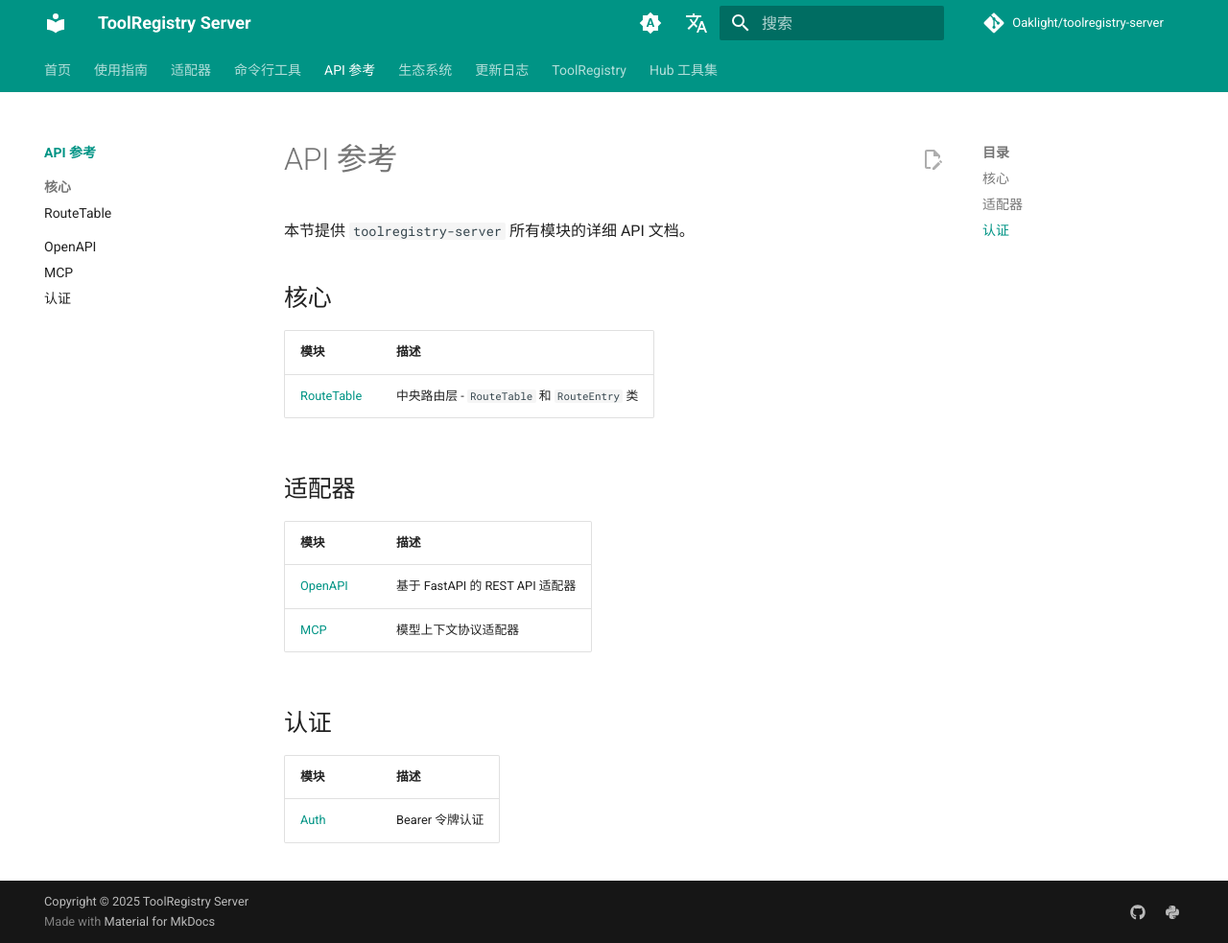
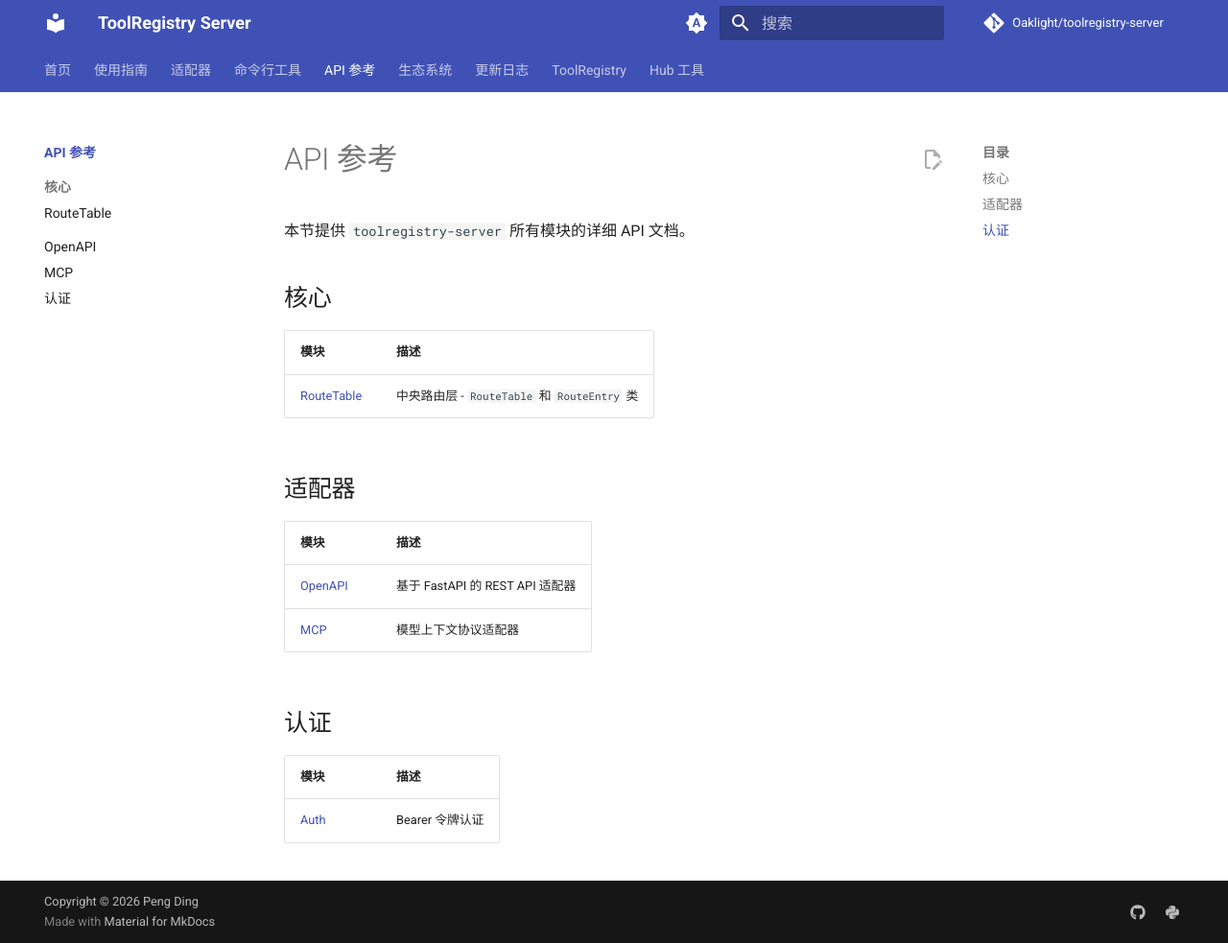
Before and after one commit to Oaklight/toolregistry-server, an MkDocs documentation site: the page built from docs/api/index.md, in a window 1280 px wide and 983 px high. Shown: the whole window at 96% size. Built offline with MkDocs 1.6.1 and Material for MkDocs 9.7.7, drawn with Linux system fonts in a browser that asks for light colours; comment, search, counter and statistics services are not loaded; part of the change alters nothing that is shown.

Commit message:
docs(zh): standardize mkdocs.yml configuration
Unify theme, features, plugins, extensions, metadata, and nav
ordering to be consistent across all ToolRegistry ecosystem projects.

```diff
--- a/mkdocs.yml
+++ b/mkdocs.yml
@@ -1,36 +1,29 @@
 site_name: ToolRegistry Server
-site_description: ToolRegistry 的服务器库 - 提供 OpenAPI 和 MCP 协议适配器，将工具暴露为服务
+site_description: ToolRegistry 的服务器库 - 提供 OpenAPI 和 MCP 协议适配器
 site_author: Peng Ding
-site_url: https://toolregistry-server.readthedocs.io/
-
+site_url: https://toolregistry-server.readthedocs.io/zh/
 repo_name: Oaklight/toolregistry-server
 repo_url: https://github.com/Oaklight/toolregistry-server
+copyright: Copyright &copy; 2026 Peng Ding
 
-# Documentation directory
-docs_dir: docs
-
-# Theme configuration
 theme:
   name: material
+  language: zh
   palette:
     - media: "(prefers-color-scheme)"
       toggle:
         icon: material/brightness-auto
-        name: Switch to light mode
+        name: 切换到浅色模式
     - media: "(prefers-color-scheme: light)"
       scheme: default
-      primary: teal
-      accent: teal
       toggle:
         icon: material/brightness-7
-        name: Switch to dark mode
+        name: 切换到深色模式
     - media: "(prefers-color-scheme: dark)"
       scheme: slate
-      primary: teal
-      accent: teal
       toggle:
         icon: material/brightness-4
-        name: Switch to system preference
+        name: 跟随系统偏好
   features:
     - navigation.tabs
     - navigation.sections
@@ -42,24 +35,51 @@ theme:
     - search.suggest
     - content.code.copy
     - content.action.edit
-  language: zh
 
-# Extra configuration
+plugins:
+  - search:
+      separator: '[\s\-,:!=\[\]()"`/]+|\.(?!\d)|&[lg]t;|(?!\b)(?=[A-Z][a-z])'
+  - mkdocstrings:
+      handlers:
+        python:
+          paths: [src]
+          options:
+            docstring_style: google
+            show_source: true
+            show_root_heading: true
+            show_root_toc_entry: false
+            merge_init_into_class: true
+            separate_signature: true
+            show_signature_annotations: true
+
+markdown_extensions:
+  - admonition
+  - pymdownx.details
+  - pymdownx.superfences:
+      custom_fences:
+        - name: mermaid
+          class: mermaid
+          format: !!python/name:pymdownx.superfences.fence_code_format
+  - pymdownx.highlight:
+      anchor_linenums: true
+      line_spans: __span
+      pygments_lang_class: true
+  - pymdownx.inlinehilite
+  - pymdownx.snippets
+  - pymdownx.tabbed:
+      alternate_style: true
+  - attr_list
+  - md_in_html
+  - toc:
+      permalink: true
+
 extra:
   social:
     - icon: fontawesome/brands/github
       link: https://github.com/Oaklight/toolregistry-server
     - icon: fontawesome/brands/python
       link: https://pypi.org/project/toolregistry-server/
-  alternate:
-    - name: English
-      link: /en/
-      lang: en
-    - name: 中文
-      link: /zh-cn/
-      lang: zh
 
-# Navigation structure
 nav:
   - 首页: index.md
   - 使用指南:
@@ -83,47 +103,4 @@ nav:
   - 生态系统: ecosystem.md
   - 更新日志: changelog.md
   - ToolRegistry: https://toolregistry.readthedocs.io/
-  - Hub 工具集: https://toolregistry-hub.readthedocs.io/
-
-# Extensions
-markdown_extensions:
-  - admonition
-  - pymdownx.details
-  - pymdownx.superfences:
-      custom_fences:
-        - name: mermaid
-          class: mermaid
-          format: !!python/name:pymdownx.superfences.fence_code_format
-  - pymdownx.highlight:
-      anchor_linenums: true
-      line_spans: __span
-      pygments_lang_class: true
-  - pymdownx.inlinehilite
-  - pymdownx.snippets
-  - pymdownx.tabbed:
-      alternate_style: true
-  - attr_list
-  - md_in_html
-  - toc:
-      permalink: true
-
-# Plugins
-plugins:
-  - search:
-      lang: en
-      separator: '[\s\-,:!=\[\]()"`/]+|\.(?!\d)|&[lg]t;|(?!\b)(?=[A-Z][a-z])'
-  - mkdocstrings:
-      handlers:
-        python:
-          paths: [src]
-          options:
-            docstring_style: google
-            show_source: true
-            show_root_heading: true
-            show_root_toc_entry: false
-            merge_init_into_class: true
-            separate_signature: true
-            show_signature_annotations: true
-
-# Copyright
-copyright: Copyright &copy; 2025 ToolRegistry Server
+  - Hub 工具: https://toolregistry-hub.readthedocs.io/
```
